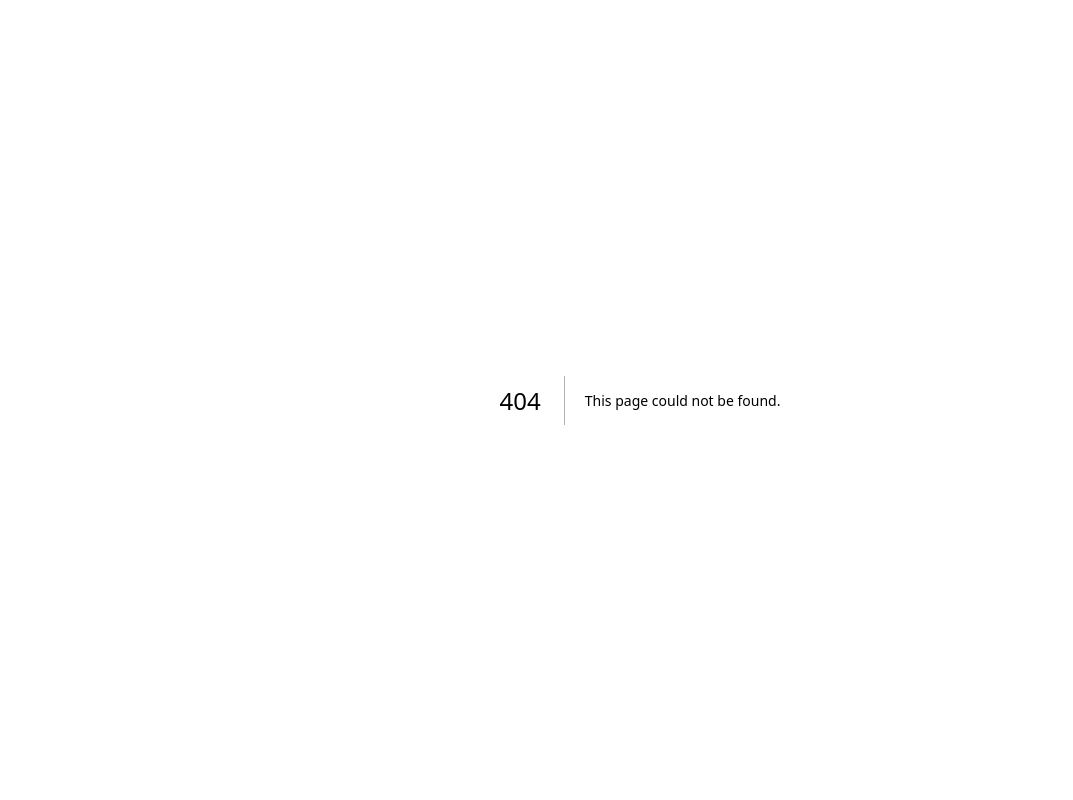
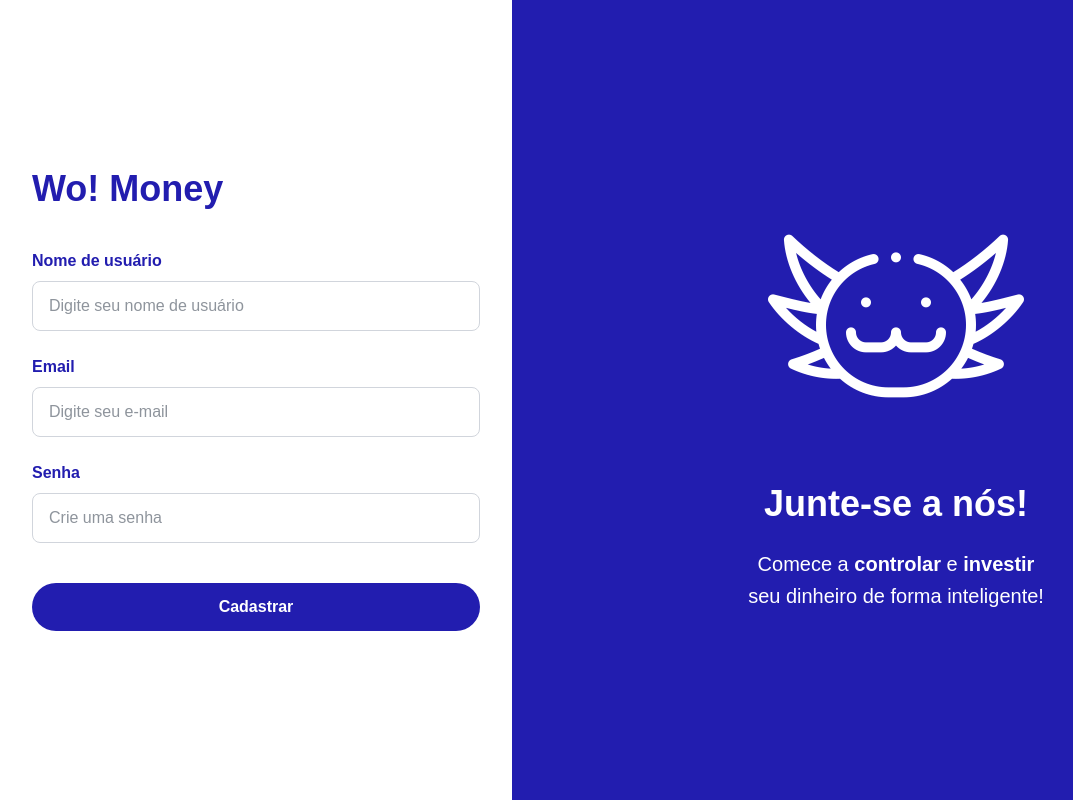
Before and after one commit to daniloagrizzi/APPFinanceiro, a Next.js app: page /register in a window 1280 px wide. Before the commit this address had no page. Shown: the whole page, without its empty margins (0-1073 px from the left). Built offline with nearby package versions, Linux system fonts and the light colour scheme.

Commit message:
criacao pagina de registro

```diff
--- a/src/app/login/page.tsx
+++ b/src/app/login/page.tsx
@@ -70,11 +70,12 @@ export default function LoginPage() {
               Entrar
             </button>
             <button
-              type="button"
+           type="button"
+            onClick={() => router.push('/register')}
               className="w-full block text-[#221DAF] font-semibold rounded-full mt-4 py-3 border-2 border-[#221DAF] text-center hover:ring-[#221DAF] transition"
-            >
-              Cadastre-se
-            </button>
+               >
+                Cadastre-se
+                </button>
           </form>
         </div>
       </div>
--- /dev/null
+++ b/src/app/register/page.tsx
@@ -0,0 +1,82 @@
+'use client';
+
+import { useState } from 'react';
+import { useAuth } from '@/contexts/AuthContext';
+
+export default function RegisterPage() {
+  const { register } = useAuth();
+  const [username, setUsername] = useState('');
+  const [email, setEmail] = useState('');
+  const [password, setPassword] = useState('');
+
+  const handleRegister = async (e: React.FormEvent) => {
+    e.preventDefault();
+    try {
+      await register(username, email, password);
+    } catch (error) {
+      alert('Erro ao registrar. Verifique os dados e tente novamente.');
+    }
+  };
+
+  return (
+    <div className="flex h-screen">
+      {/* Lado Esquerdo (Registro) */}
+      <div className="w-full lg:w-[40%] flex items-center justify-center bg-white px-8">
+        <div className="w-full max-w-md">
+          <h1 className="text-4xl font-bold text-[#221DAF] mb-10">Wo! Money</h1>
+          <form onSubmit={handleRegister}>
+            <div className="mb-6">
+              <label htmlFor="username" className="block mb-2 font-semibold text-[#221DAF]">Nome de usuário</label>
+              <input
+                type="text"
+                id="username"
+                value={username}
+                onChange={(e) => setUsername(e.target.value)}
+                className="w-full px-4 py-3 border border-gray-300 rounded-lg text-gray-800"
+                placeholder="Digite seu nome de usuário"
+                required
+              />
+            </div>
+            <div className="mb-6">
+              <label htmlFor="email" className="block mb-2 font-semibold text-[#221DAF]">Email</label>
+              <input
+                type="email"
+                id="email"
+                value={email}
+                onChange={(e) => setEmail(e.target.value)}
+                className="w-full px-4 py-3 border border-gray-300 rounded-lg text-gray-800"
+                placeholder="Digite seu e-mail"
+                required
+              />
+            </div>
+            <div className="mb-6">
+              <label htmlFor="password" className="block mb-2 font-semibold text-[#221DAF]">Senha</label>
+              <input
+                type="password"
+                id="password"
+                value={password}
+                onChange={(e) => setPassword(e.target.value)}
+                className="w-full px-4 py-3 border border-gray-300 rounded-lg text-gray-800"
+                placeholder="Crie uma senha"
+                required
+              />
+            </div>
+            <button type="submit" className="w-full mt-4 bg-[#221DAF] text-white font-semibold rounded-full py-3 hover:ring-2 transition">
+              Cadastrar
+            </button>
+          </form>
+        </div>
+      </div>
+
+      {/* Lado Direito (Banner) */}
+      <div className="hidden lg:flex w-[60%] bg-[#221DAF] text-white items-center justify-center flex-col px-8">
+        <img src="/wo-axolot.png" alt="wo! logo" className="w-64 mb-10" />
+        <h2 className="text-4xl font-bold mb-6">Junte-se a <span className="font-extrabold">nós!</span></h2>
+        <p className="text-xl text-center leading-relaxed">
+          Comece a <span className="font-bold">controlar</span> e <span className="font-bold">investir</span><br />
+          seu dinheiro de forma inteligente!
+        </p>
+      </div>
+    </div>
+  );
+}
```
